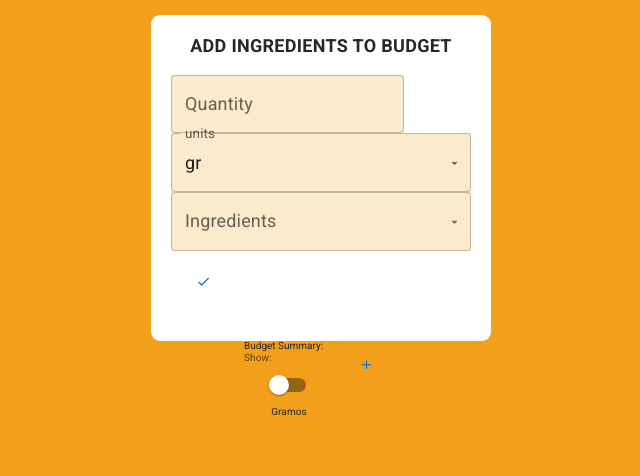
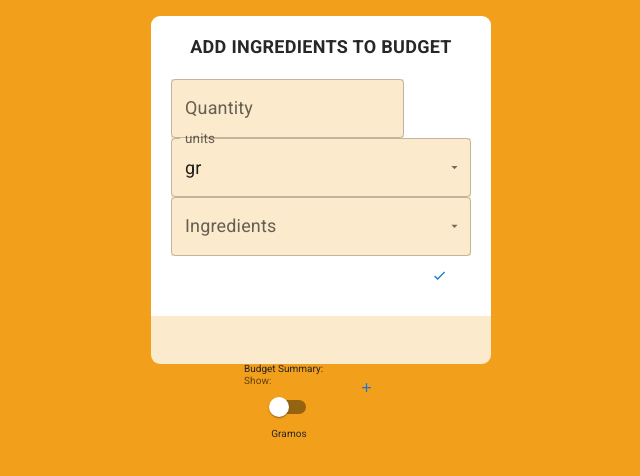
Before and after one commit to Piazzolla/calculadora-calorias, a Next.js app: page /tracker/add-budget in a window 1280 px wide. Shown: the top 476 px of the page, without its empty margins (319-959 px from the left). Built offline with nearby package versions, Linux system fonts and the light colour scheme.

Commit message:
adding more style to add ingredient page

```diff
--- a/components/budget/AddIngredients.tsx
+++ b/components/budget/AddIngredients.tsx
@@ -56,7 +56,7 @@ export const AddIngredients = () => {
                 <h3 className='add-ingredient-title'>Add Ingredients To Budget</h3>
                 <form /*onSubmit={handleAddIngredientToPlate}>*/ onSubmit={handleSubmit(handleAddIngredientToBudget)}>
 
-                    <TextField id="qty-input" label="Quantity" {...register("qty")} type={"number"} className='add-ingredient-form-field'/>
+                    <TextField id="qty-input" label="Quantity" {...register("qty")} type={"number"} className='add-ingredient-form-field' />
                     <Autocomplete
                         disablePortal
                         id="units-select"
@@ -65,7 +65,7 @@ export const AddIngredients = () => {
                         value={"gr"}
                         //  disabled
                         sx={{ width: 300 }}
-                        renderInput={(params) => <TextField {...register("unit")} {...params} label="units" className='add-ingredient-form-field'/>}
+                        renderInput={(params) => <TextField {...register("unit")} {...params} label="units" className='add-ingredient-form-field' />}
                     />
                     <Autocomplete
                         disablePortal
@@ -74,22 +74,26 @@ export const AddIngredients = () => {
                         sx={{ width: 300 }}
 
                         onChange={(event, value: (string | null)) => setIngredientSelectedName(value)}
-                        renderInput={(params) => <TextField {...register("ingredientName")} {...params} label="Ingredients" className='add-ingredient-form-field'/>
+                        renderInput={(params) => <TextField {...register("ingredientName")} {...params} label="Ingredients" className='add-ingredient-form-field' />
                         }
                     />
-                    <Button
-                        className='add-ingredient-submit-button'
-                        type="submit"
-                    ><CheckIcon className='add-ingredient-check-icon' /></Button>
+                    <Box className='add-ingredient-submit-box'>
+                        <Button
+                            className='add-ingredient-submit-button'
+                            type="submit"
+                        ><CheckIcon className='add-ingredient-check-icon' /></Button>
+                    </Box>
                 </form>
-                <br />
+                {/* <br /> */}
+            </Box>
 
+            <Box className='added-ingredient-list-box'>
                 {/* lista de ingredientes agregados */}
                 <ul>
                     {
                         budget ?
                             (budget.map(selectedIngredient => {
-                                return <li key={selectedIngredient.ingredient.name}>{selectedIngredient.ingredient.name} - {selectedIngredient.qty} {selectedIngredient.unit}</li>
+                                return <li className='added-ingredient-list-item' key={selectedIngredient.ingredient.name}>{selectedIngredient.ingredient.name}: {selectedIngredient.qty} {selectedIngredient.unit}</li>
                             }))
                             : null
                     }
--- a/styles/global.css
+++ b/styles/global.css
@@ -75,18 +75,20 @@ Medium:
 }
 
   .add-ingredient-view {
-    margin-top: 1.5em;
+    margin-top: 1.6em;
     padding: 2em;
-    border-radius: 9px;
+    border-top-right-radius: 9px;
+    border-top-left-radius: 9px;
     background-color: white;
     display: flex;
     flex-direction: column;
     column-gap: 1.2rem;
-
 }
 
+
+
 .add-ingredient-title {
-    margin-bottom: 1em;
+    margin-bottom: 1.2em;
     text-transform: uppercase;
     align-self: center;
 }
@@ -94,7 +96,7 @@ Medium:
 .add-ingredient-form-field {
     background-color: #fceacc;
     padding: .8rem, 0;
-    margin-bottom: 1.5rem;
+    margin-bottom: 1.6rem;
 }
 .add-ingredient-form-field label,
 .add-ingredient-form-field input {
@@ -108,17 +110,46 @@ h3 {
 }
 
 .add-ingredient-submit-button {
-    height: 6rem;
+    margin-top: 0.8em;
+    height: 4rem;
+    width: 4rem;
     display: flex;
     justify-content: center;
     align-items: center;
     /* padding: 1rem; */
     background-color: #db5a42;
+
     color: white;
-    border-radius: 50%;
+    border-radius: 9px;
+}
+
+.add-ingredient-submit-button:hover
+{
+    /* background-color: black; */
+    background-color: #c5513b;
 }
 
 .add-ingredient-check-icon {
     width: 3.2rem;
     height: 3.2rem;
 }
+
+.add-ingredient-submit-box {
+    display: flex;
+    justify-content: flex-end;
+}
+
+
+.added-ingredient-list-box ul {
+    list-style: none;
+    font-size: 2em;
+    background-color: #fceacc;
+    padding: .8rem, 0;
+    padding: 1.2em 2em;
+    border-bottom-right-radius: 9px;
+    border-bottom-left-radius: 9px;
+    line-height: 1.4;
+}
+.added-ingredient-list-item{
+    text-transform: capitalize;
+}
```
